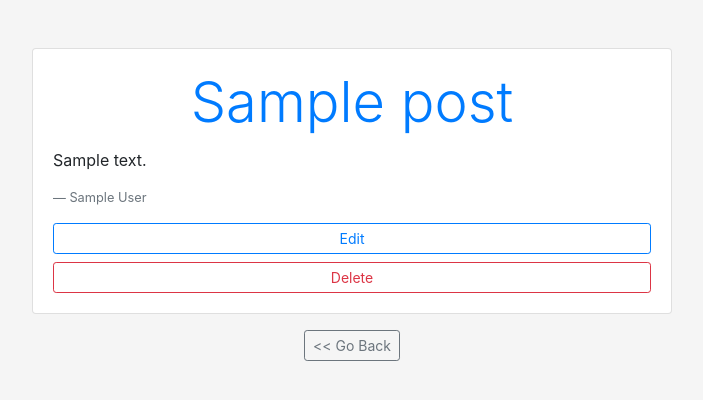
After one commit to lowtrey/s-blogly, a Flask app: page /posts/1 in a window 1280 px wide. The commit adds this page. Shown: the top 400 px of the page, without its empty margins (288-991 px from the left). Run offline with Flask 2, Linux system fonts and the light colour scheme; tables that the repository leaves empty hold one stand-in row (values such as "Sample post"); some libraries are stand-ins or nearby versions.

Commit message:
implement add post route and html

```diff
--- a/app.py
+++ b/app.py
@@ -70,7 +70,7 @@ def show_edit_form(user_id):
 
 @app.route("/users/<int:user_id>/edit", methods=["POST"])
 def edit_user(user_id):
-  """Edit User Data | Redirect to Users List"""
+  """Edit User | Redirect to Users List"""
   user = User.query.get_or_404(user_id)
 
   # Collect Form Data
@@ -97,5 +97,27 @@ def delete_user(user_id):
 
 @app.route("/users/<int:user_id>/posts/new")
 def show_add_post_form(user_id):
-  user = User.query.get(user_id)
+  """Show Add Post Form"""
+  user = User.query.get_or_404(user_id)
+  print(user)
   return render_template("add_post_form.html", user=user)
+
+
+@app.route("/users/<int:user_id>/posts/new", methods=["POST"])
+def add_post(user_id):
+  """Add Post | Redirect to User Details Page"""
+  title = request.form["title"]
+  content = request.form["content"]
+  post = Post(title=title, content=content, user_id=user_id)
+
+  db.session.add(post)
+  db.session.commit()
+
+  return redirect(f"/users/{user_id}")
+
+
+@app.route("/posts/<int:post_id>")
+def show_post(post_id):
+  post = Post.query.get_or_404(post_id)
+
+  return render_template("post.html", post=post)
--- a/templates/add_post_form.html
+++ b/templates/add_post_form.html
@@ -4,7 +4,7 @@
 <div class="card" style="width:50rem;">
   <div class="card-body">
     <h1 class="card-title display-4 text-primary text-center">Add Post for {{user.first_name}}</h1>
-    <form action="/users/new" method="POST">
+    <form action="/users/{{user.id}}/posts/new" method="POST">
       <div class="form-group">
         <label for="title">Title</label>
         <input type="text" class="form-control" name="title" placeholder="Enter title" required>
--- /dev/null
+++ b/templates/post.html
@@ -0,0 +1,15 @@
+{% extends "base.html" %}
+{% block title %}Post{% endblock %}
+{% block content %}
+<div class="card" style="width:40rem;">
+  <!-- <div class="card-header">{{post.title}}</div> -->
+  <div class="card-body">
+    <h1 class="card-title display-4 text-primary text-center">{{post.title}}</h1>
+    <p class="card-text">{{post.content}}</p>
+    <footer class="blockquote-footer mb-3">{{post.author.full_name}}</footer>
+    <a href="#" class="btn btn-outline-primary btn-sm btn-block">Edit</a>
+    <a href="#" class="btn btn-outline-danger btn-sm btn-block">Delete</a>
+  </div>
+</div>
+<a href="/users/{{post.user_id}}" class="btn btn-outline-secondary btn-sm my-3">&#60;&#60; Go Back</a>
+{% endblock %}
--- a/templates/user_details.html
+++ b/templates/user_details.html
@@ -1,7 +1,7 @@
 {% extends "base.html" %}
 {% block title %}User Details{% endblock %}
 {% block content %}
-<div class="card text-center" style="width:14rem;">
+<div class="card text-center" style="width:17rem;">
   <img src="{{user.image_url}}" class="card-img-top" alt="Profile Image">
   <div class="card-body">
     <h5 class="card-title">{{user.full_name}}</h5>
@@ -15,15 +15,15 @@
     <h5 class="card-title mt-3 font-weight-light">Recent Posts</h5>
     <div class="list-group text-center">
       {% for post in user.posts %}
-      <a href="/users/{{user.id}}" class="list-group-item list-group-item-action">
+      <a href="/posts/{{post.id}}" class="list-group-item list-group-item-action">
         "{{post.title}}"
       </a>
       {% endfor %}
-      <a href="/users/{{user.id}}/posts/new" class="btn btn-outline-primary btn-sm mt-3 w-40 mx-auto">Add Post</a>
     </div>
     {% else %}
     <p class="font-italic font-weight-light mt-3">{{user.first_name}} hasn't posted yet...</p>
     {% endif %}
+    <a href="/users/{{user.id}}/posts/new" class="btn btn-outline-primary btn-sm mt-3 w-40 mx-auto">Add Post</a>
   </div>
 </div>
 <a href="/users" class="btn btn-outline-secondary btn-sm mt-3">&#60;&#60; Go Back</a>
```
